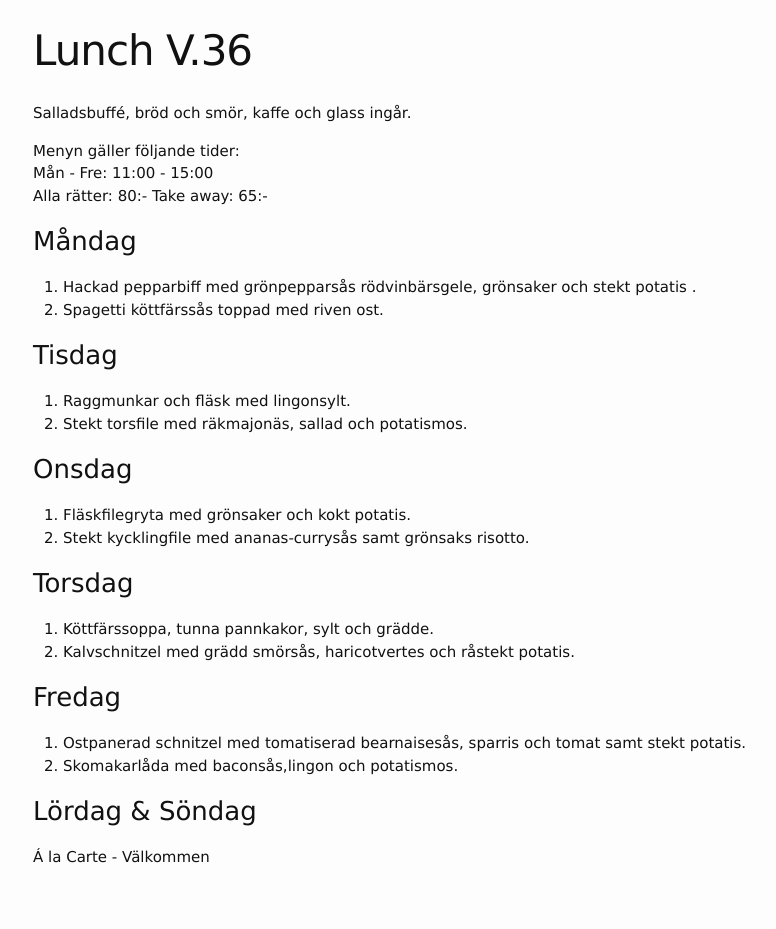
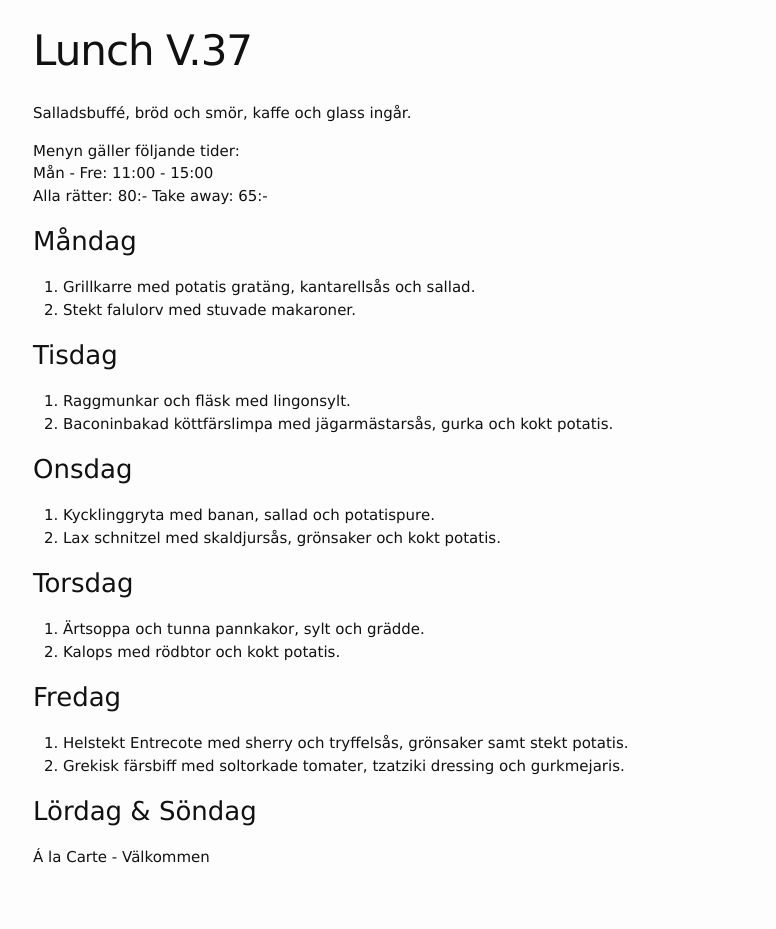
Before and after one commit to FarInn62/farinn62.github.io, a Jekyll site: the page built from lunch.md, in a window 1280 px wide. Shown: the whole page, without its empty margins (237-1013 px from the left). Built offline with Jekyll 4.4.1, drawn with Linux system fonts in a browser that asks for light colours.

Commit message:
Update lunch.md

```diff
--- a/lunch.md
+++ b/lunch.md
@@ -1,6 +1,6 @@
 ---
 layout: foodmenu
-title: Lunch V.36
+title: Lunch V.37
 permalink: /lunch/
 published: true
 ---
@@ -12,28 +12,28 @@ Alla rätter: 80:- Take away: 65:-
 
 ### Måndag
 
-1. Hackad pepparbiff med grönpepparsås rödvinbärsgele, grönsaker och stekt potatis  .
-2. Spagetti köttfärssås toppad med riven ost.
+1. Grillkarre med potatis gratäng, kantarellsås och sallad.
+2. Stekt falulorv med stuvade makaroner.
 
 ### Tisdag
 
 1. Raggmunkar och fläsk med lingonsylt.
-2. Stekt torsfile med räkmajonäs, sallad och potatismos.
+2. Baconinbakad köttfärslimpa med jägarmästarsås, gurka och kokt potatis.
 
 ### Onsdag
 
-1. Fläskfilegryta med grönsaker och kokt potatis.
-2. Stekt kycklingfile med ananas-currysås samt grönsaks risotto.
+1. Kycklinggryta med banan, sallad och potatispure.
+2. Lax schnitzel med skaldjursås, grönsaker och kokt potatis.
 
 ### Torsdag
 
- 1. Köttfärssoppa, tunna pannkakor, sylt och grädde.
- 2. Kalvschnitzel med grädd smörsås, haricotvertes och råstekt potatis.
+ 1. Ärtsoppa och tunna pannkakor, sylt och grädde.
+ 2. Kalops med rödbtor och kokt potatis.
 
 ### Fredag
 
-1. Ostpanerad schnitzel med tomatiserad bearnaisesås, sparris och tomat samt stekt potatis.
-2. Skomakarlåda med baconsås,lingon och potatismos.
+1. Helstekt Entrecote med sherry och tryffelsås, grönsaker samt stekt potatis.
+2. Grekisk färsbiff med soltorkade tomater, tzatziki dressing och gurkmejaris.
 
 ### Lördag & Söndag
 Á la Carte - Välkommen
```
